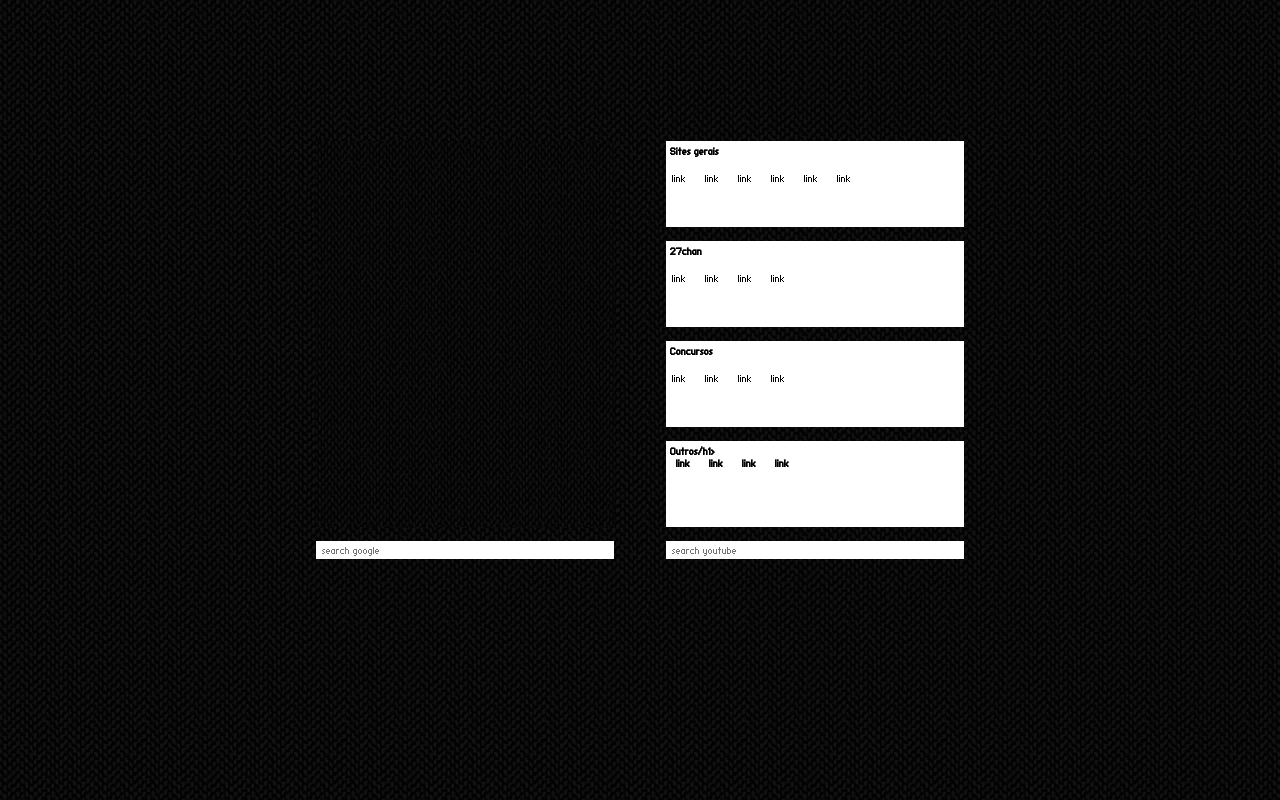
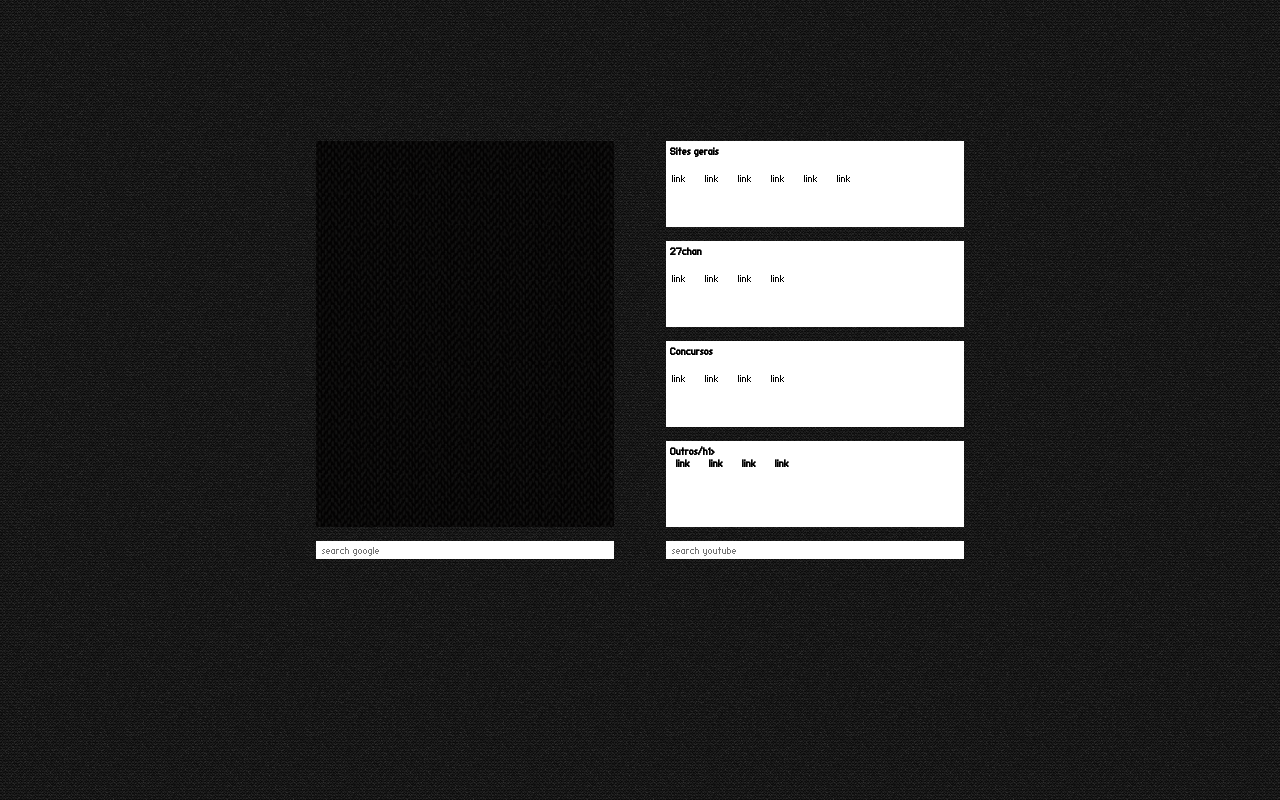
Before and after one commit to UsrPadrao/tm1, a plain HTML site: page index.html in a window 1280 px wide. Drawn offline with Linux system fonts and the light colour scheme.

Commit message:
Create style.css

```diff
--- a/src/style.css
+++ b/src/style.css
@@ -8,7 +8,7 @@
 }
 
 html {
-	background: url('background.png') repeat;
+	background: url('bg1.png') repeat;
 	font-family: 'haxrcorp';
 	font-size: 16px;
 }
```
